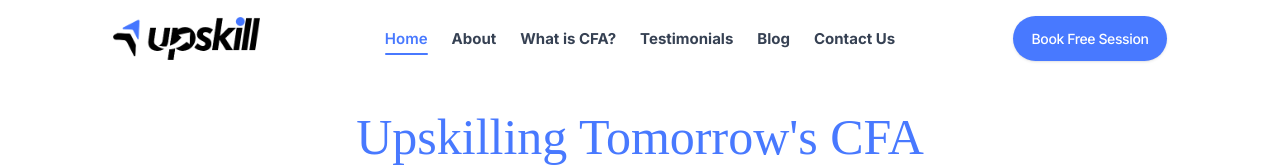
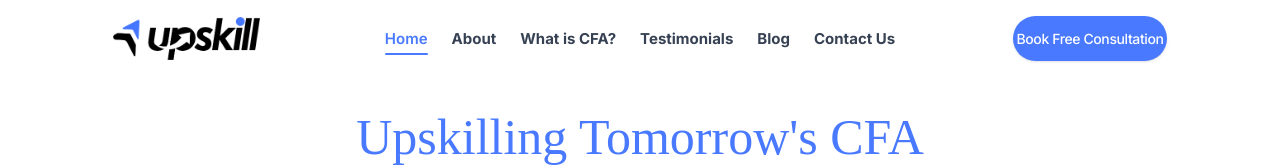
Before and after one commit to mailattfg-ops/upskill, a Next.js app: page / in a window 1280 px wide. Shown: the top 167 px of the page. Built offline with nearby package versions, Linux system fonts and the light colour scheme; no server answers; the database is empty; a web font is replaced by a local one.

Commit message:
consultation added

```diff
--- a/src/components/BookingModal.tsx
+++ b/src/components/BookingModal.tsx
@@ -218,7 +218,7 @@ export default function BookingModal() {
                 </div>
                 <h3 className="font-sans font-bold text-[22px] text-[#171717] mb-2">Registration Complete!</h3>
                 <p className="font-sans text-[14px] text-[#525252] max-w-[300px]">
-                  Thank you. We have received your booking details and will contact you shortly to confirm your session.
+                  Thank you. We have received your booking details and will contact you shortly to confirm your Consultation.
                 </p>
               </div>
             ) : (
--- a/src/components/Navbar.tsx
+++ b/src/components/Navbar.tsx
@@ -148,7 +148,7 @@ export default function Navbar() {
                 : 'bg-brand-blue text-white hover:bg-blue-700 shadow-sm'
                 }`}
             >
-              <span className="text-cta-btn whitespace-nowrap">Book Free Session</span>
+              <span className="text-cta-btn whitespace-nowrap">Book Free Consultation</span>
             </button>
           </div>
 
@@ -208,7 +208,7 @@ export default function Navbar() {
               : 'bg-brand-blue text-white hover:bg-blue-700'
               }`}
           >
-            Book Free Session
+            Book Free Consultation
           </button>
         </div>
       )}
```
